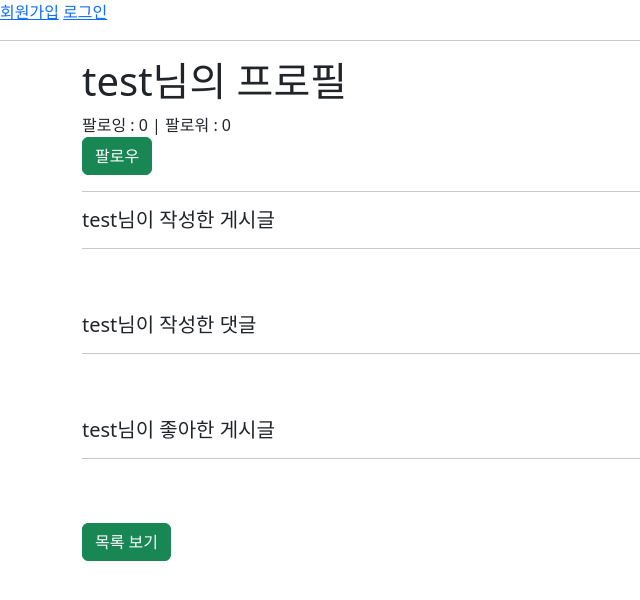
After one commit to chk7082/pair_programming, a Django app: a page that uses templates/base.html in a window 1280 px wide. The commit adds this page. Shown: the top 600 px of the page, without its empty margins (0-640 px from the left). Run offline with Django 3.2, Linux system fonts and the light colour scheme; data comes from the database, SQL or seed files in the repository; both versions use the stored data as it was after the commit.

Commit message:
profile, follow

```diff
--- a/accounts/models.py
+++ b/accounts/models.py
@@ -3,4 +3,4 @@ from django.contrib.auth.models import AbstractUser
 
 # Create your models here.
 class User(AbstractUser):
-    pass
+    followings = models.ManyToManyField('self', symmetrical=False, related_name='followers')
--- /dev/null
+++ b/accounts/templates/accounts/profile.html
@@ -0,0 +1,56 @@
+{% extends 'base.html' %}
+
+{% block content %}
+  <h1>{{ person.username }}님의 프로필</h1>
+  <div>
+    팔로잉 : {{ person.followings.count }} | 팔로워 : {{ person.followers.count }}
+  </div>
+  <form action="{% url 'accounts:follow' person.pk %}" method="POST">
+    {% csrf_token %}
+    {% if request.user in person.followers.all %}
+      <button type="submit" class="btn btn-danger">언팔로우</button>
+    {% else %}
+      <button type="submit" class="btn btn-success">팔로우</button>
+    {% endif %}
+  </form>
+  <hr>
+
+  <h5>{{ person.username }}님이 작성한 게시글</h5>
+  {% for movie in person.movie_set.all %}
+  <div class="card">
+    <div class="card-body">
+        <h5 class="card-title">{{ movie.title }}</h5>
+        <p class="card-text">{{ movie.content }}</p>
+        <a href="{% url 'movies:detail' movie.pk %}" class="btn btn-primary">자세히 보기</a>
+    </div>
+  </div>
+  {% endfor %}
+  <hr><br><br>
+
+  <h5>{{ person.username }}님이 작성한 댓글</h5>
+  {% for comment in person.comment_set.all %}
+  <div class="card">
+    <div class="card-body">
+        <h5 class="card-title">{{ comment.movie.title }}</h5>
+        <p class="card-text">{{ comment.content }}</p>
+        <a href="{% url 'movies:detail' comment.movie.pk %}" class="btn btn-primary">자세히 보기</a>
+    </div>
+  </div>
+  {% endfor %}
+  <hr><br><br>
+
+  <h5>{{ person.username }}님이 좋아한 게시글</h5>
+  {% for movie in person.like_movies.all %}
+  <div class="card">
+    <div class="card-body">
+        <h5 class="card-title">{{ movie.title }}</h5>
+        <p class="card-text">{{ movie.content }}</p>
+        <a href="{% url 'movies:detail' movie.pk %}" class="btn btn-primary">자세히 보기</a>
+    </div>
+  </div>
+  {% endfor %}
+  <hr><br><br>
+
+  <a href="{% url 'movies:index' %}" class="btn btn-success">목록 보기</a>
+
+{% endblock content %}
--- a/accounts/urls.py
+++ b/accounts/urls.py
@@ -9,5 +9,7 @@ urlpatterns = [
     path('delete/', views.delete, name='delete'),
     path('update/', views.update, name='update'),
     path('password/', views.change_password, name='change_password'),
+    path('profile/<str:username>/', views.profile, name="profile"),
+    path('<int:user_pk>/follow/', views.follow, name='follow'),
 
 ]
--- a/accounts/views.py
+++ b/accounts/views.py
@@ -2,6 +2,7 @@ from django.shortcuts import render, redirect
 from django.contrib.auth.forms import AuthenticationForm, PasswordChangeForm
 from django.contrib.auth import login as auth_login
 from django.contrib.auth import logout as auth_logout
+from django.contrib.auth import get_user_model
 
 from django.contrib.auth.forms import UserCreationForm
 from .forms import CustomUserChangeForm, CustomUserCreationForm
@@ -78,3 +79,21 @@ def change_password(request):
         'form': form,
     }
     return render(request, 'accounts/change_password.html', context)
+
+def profile(request, username):
+    person = get_user_model().objects.get(username=username)
+    context = {
+        'person': person,
+    }
+    return render(request, 'accounts/profile.html', context)
+
+def follow(request, user_pk):
+    if request.user.is_authenticated:
+        person = get_user_model().objects.get(pk=user_pk)
+        if person != request.user:
+            if person.followers.filter(pk=request.user.pk).exists():
+                person.followers.remove(request.user)
+            else:
+                person.followers.add(request.user)
+        return redirect('accounts:profile', person.username)
+    return redirect('accounts:login')
--- a/templates/base.html
+++ b/templates/base.html
@@ -11,6 +11,10 @@
   <div id="nav">
     {% if user.is_authenticated %}
 
+
+    <h3><strong>Hello, {{ user }}</strong></h3>
+
+
       <a href="{% url 'accounts:update' %}">회원정보수정</a>
       <form action="{% url 'accounts:logout' %}" method="POST">
         {% csrf_token %}
@@ -20,7 +24,8 @@
         {% csrf_token %}
         <input type="submit" value="회원탈퇴">
       </form>
-      <h3 id="user-hello"><i>안녕하세요, {{user}} 님 !</i></h3>
+      <a href="{% url 'accounts:profile' user.username %}">내 프로필</a>
+
     {% else %}
       <a href="{% url 'accounts:signup' %}">회원가입</a>
       <a href="{% url 'accounts:login' %}">로그인</a>
```
Also changed, not shown: accounts/migrations/0002_user_followings.py (added), db.sqlite3.
